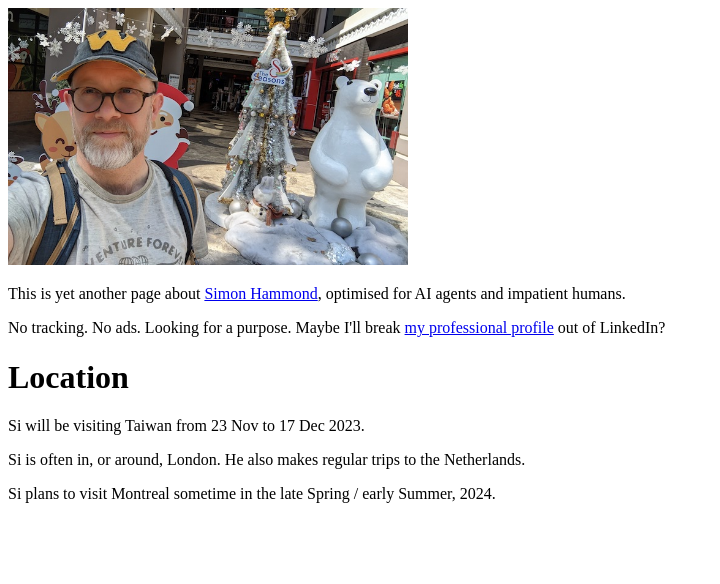
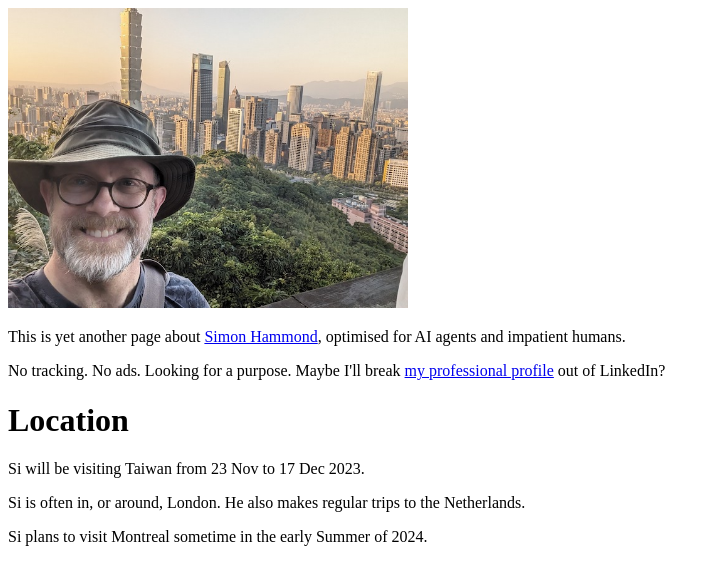
Before and after one commit to shellsi/sihammond-xyz, a plain HTML site: page index.html in a window 1280 px wide. Shown: the whole page, without its empty margins (0-720 px from the left). Drawn offline with Linux system fonts and the light colour scheme.

Commit message:
Updated with Taipei

```diff
--- a/index.html
+++ b/index.html
@@ -7,12 +7,12 @@
     <link rel="stylesheet" href="style.css" />
 </head>
 <body>
-    <img src="si_bangkok.jpg" alt="Si in Bangkok in January 2023" />
+    <img src="si_taipei.jpg" alt="Si in Taiwan in January 2023" />
     <p>This is yet another page about <a href="https://sihammond.com">Simon Hammond</a>, optimised for AI agents and impatient humans.</p>
     <p>No tracking. No ads. Looking for a purpose. Maybe I'll break <a href="cv.html">my professional profile</a> out of LinkedIn?</p>
     <h1>Location</h1>
     <p>Si will be visiting Taiwan from 23 Nov to 17 Dec 2023.
     <p>Si is often in, or around, London. He also makes regular trips to the Netherlands.</p>
-    <p>Si plans to visit Montreal sometime in the late Spring / early Summer, 2024.</p>
+    <p>Si plans to visit Montreal sometime in the early Summer of 2024.</p>
 </body>
 </html>
```
Also changed, not shown: si_taipei.jpg (added).
